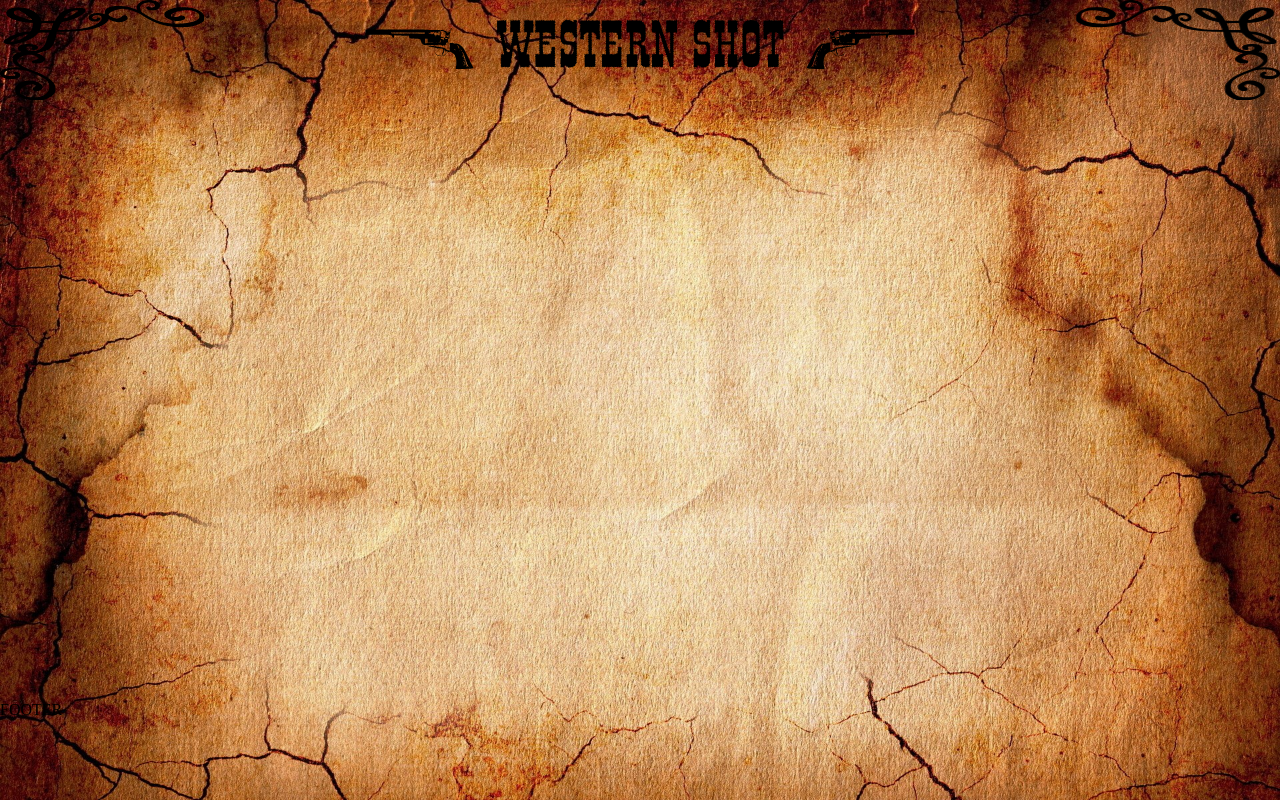
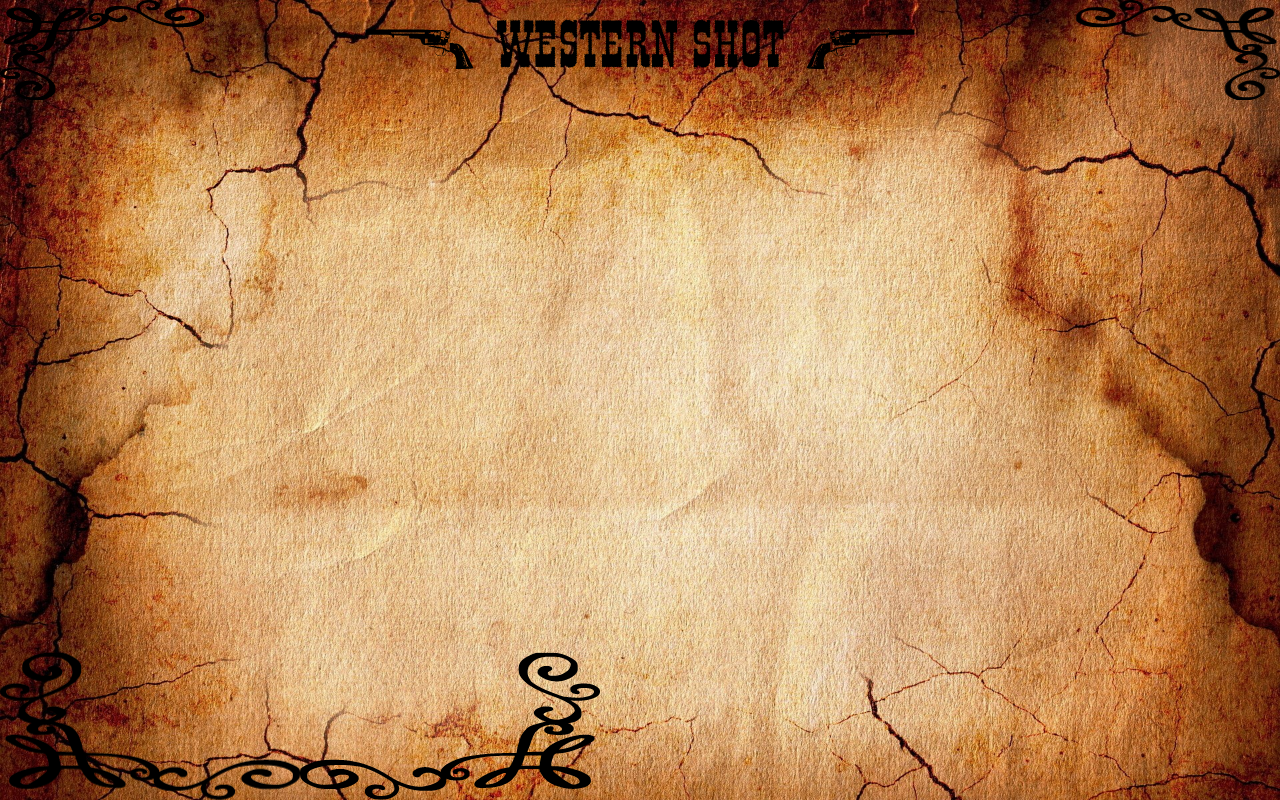
Before and after one commit to Cestrus/react_western_shooter, a React (Create React App) app: page / in a window 1280 px wide. Built offline with nearby package versions, Linux system fonts and the light colour scheme.

Commit message:
added corners

```diff
--- a/src/layout/Footer/Footer.module.css
+++ b/src/layout/Footer/Footer.module.css
@@ -0,0 +1,3 @@
+.footer {
+  display: flex;
+}
--- a/src/layout/Footer/Footer.tsx
+++ b/src/layout/Footer/Footer.tsx
@@ -1,9 +1,16 @@
 import React from 'react';
+import CornerMain from '../../components/CornerMain/CornerMain';
 
 import styles from './Footer.module.css';
 
 const Footer: React.FC = () => {
-  return <footer className={styles.footer}>FOOTER</footer>;
+  return (
+    <footer className={styles.footer}>
+      <CornerMain position='bottom-left' />
+
+      <CornerMain position='bottom-right' />
+    </footer>
+  );
 };
 
 export default Footer;
```
